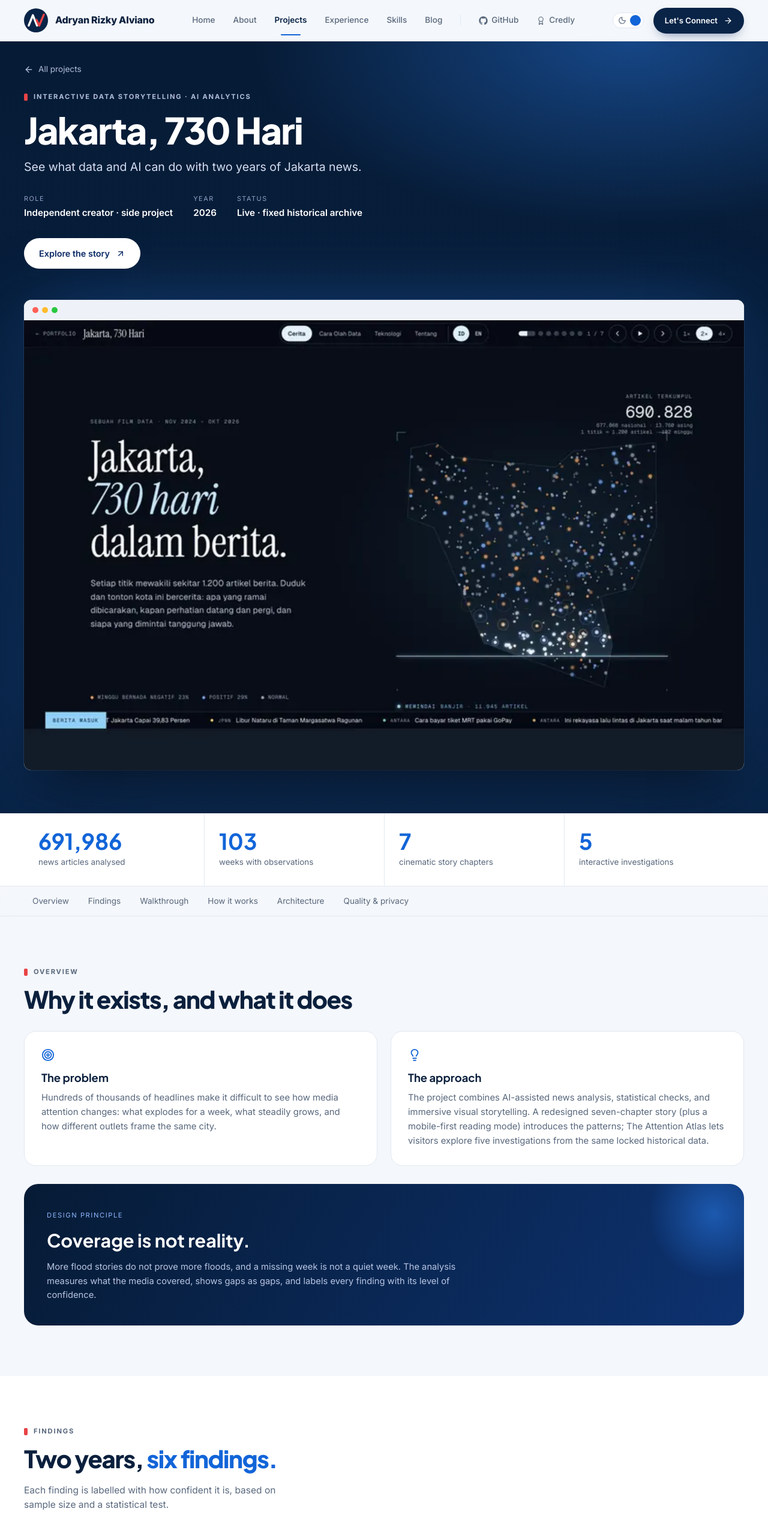
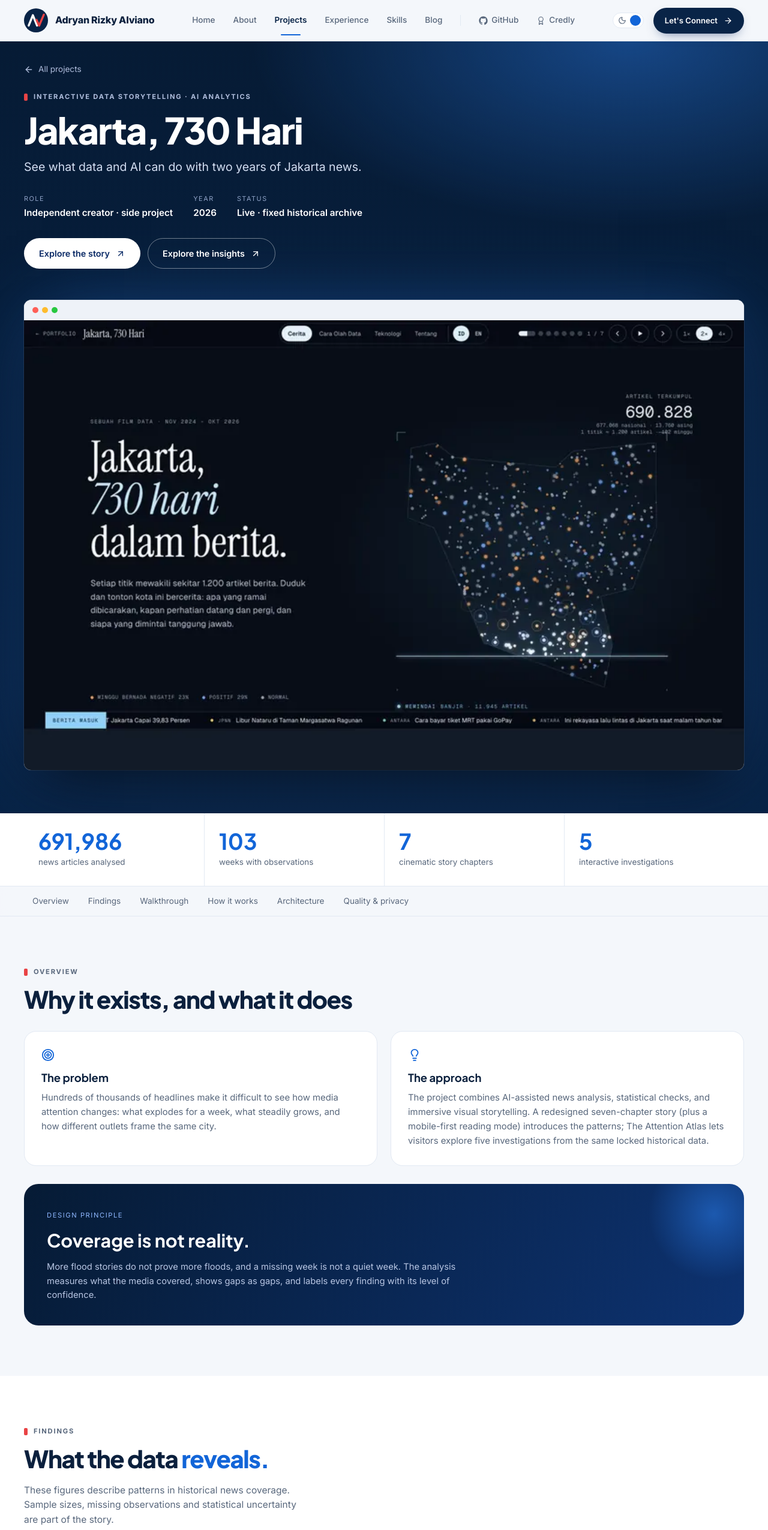
Before and after one commit to adryanra97/alvin-homepage, a Next.js app: page /projects/jakarta-730-hari in a window 1280 px wide. Shown: the top 2551 px of the page at 60% size. Built offline with nearby package versions, Linux system fonts and the light colour scheme; no server answers.

Commit message:
ux: surface Jakarta Attention Atlas from case study with clearer data-first narrative

```diff
--- a/app/projects/[slug]/page.tsx
+++ b/app/projects/[slug]/page.tsx
@@ -76,6 +76,11 @@ export default async function ProjectPage({ params }: { params: Promise<Params>
             <a href={p.url} target="_blank" rel="noopener noreferrer" className="btn btn-light">
               {c.demoLabel ?? "Try the live demo"} <ArrowUpRight size={16} />
             </a>
+            {p.insightsUrl ? (
+              <a href={p.insightsUrl} target="_blank" rel="noopener noreferrer" className="btn btn-ghost-light">
+                Explore the insights <ArrowUpRight size={16} />
+              </a>
+            ) : null}
             {p.repo ? (
               <a href={p.repo} target="_blank" rel="noopener noreferrer" className="btn btn-ghost-light">
                 <GitHubIcon size={15} /> Source on GitHub
@@ -147,9 +152,9 @@ export default async function ProjectPage({ params }: { params: Promise<Params>
                 <span>Findings</span>
               </p>
               <h2>
-                Two years, <span className="accent">six findings.</span>
+                What the data <span className="accent">reveals.</span>
               </h2>
-              <p className="body-text">Each finding is labelled with how confident it is, based on sample size and a statistical test.</p>
+              <p className="body-text">These figures describe patterns in historical news coverage. Sample sizes, missing observations and statistical uncertainty are part of the story.</p>
             </div>
             <ul className="cs-findings cs-block">
               {p.findings.map((f) => (
@@ -183,7 +188,7 @@ export default async function ProjectPage({ params }: { params: Promise<Params>
               <span>Walkthrough</span>
             </p>
             <h2>
-              Don&apos;t just read about it. <span className="accent">See each screen.</span>
+              Don&apos;t just read about it. <span className="accent">Explore the visuals.</span>
             </h2>
             <p className="body-text">
               {p.shots.length} {c.galleryIntro ?? "real screens from the app. Pick a tab to see what each one is for."}
@@ -332,6 +337,11 @@ export default async function ProjectPage({ params }: { params: Promise<Params>
             <a href={p.url} target="_blank" rel="noopener noreferrer" className="btn btn-light">
               {c.demoLabel ?? "Try the live demo"} <ArrowUpRight size={16} />
             </a>
+            {p.insightsUrl ? (
+              <a href={p.insightsUrl} target="_blank" rel="noopener noreferrer" className="btn btn-ghost-light">
+                Explore the insights <ArrowUpRight size={16} />
+              </a>
+            ) : null}
             {p.repo ? (
               <a href={p.repo} target="_blank" rel="noopener noreferrer" className="btn btn-ghost-light">
                 <GitHubIcon size={15} /> Read the code
```
